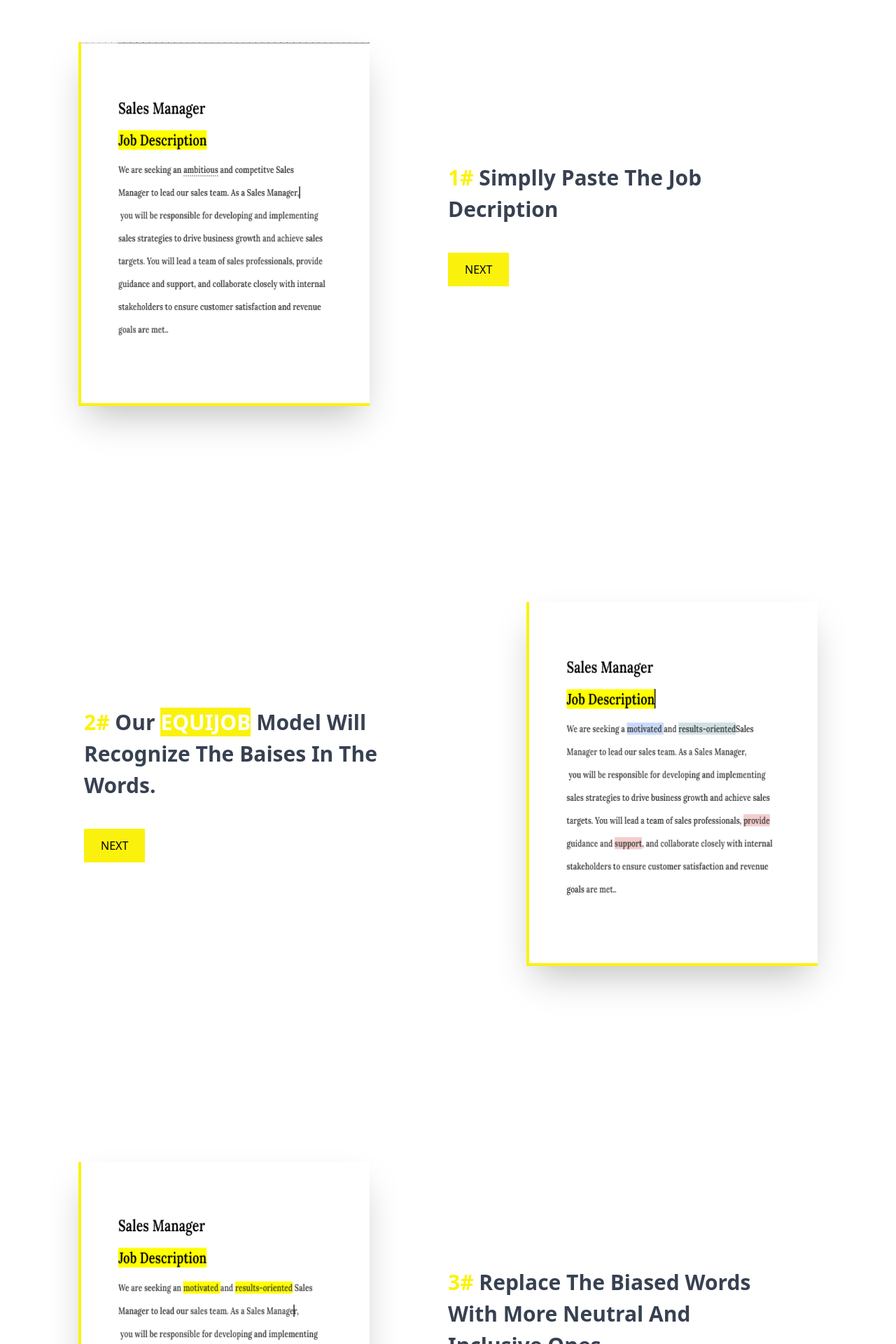
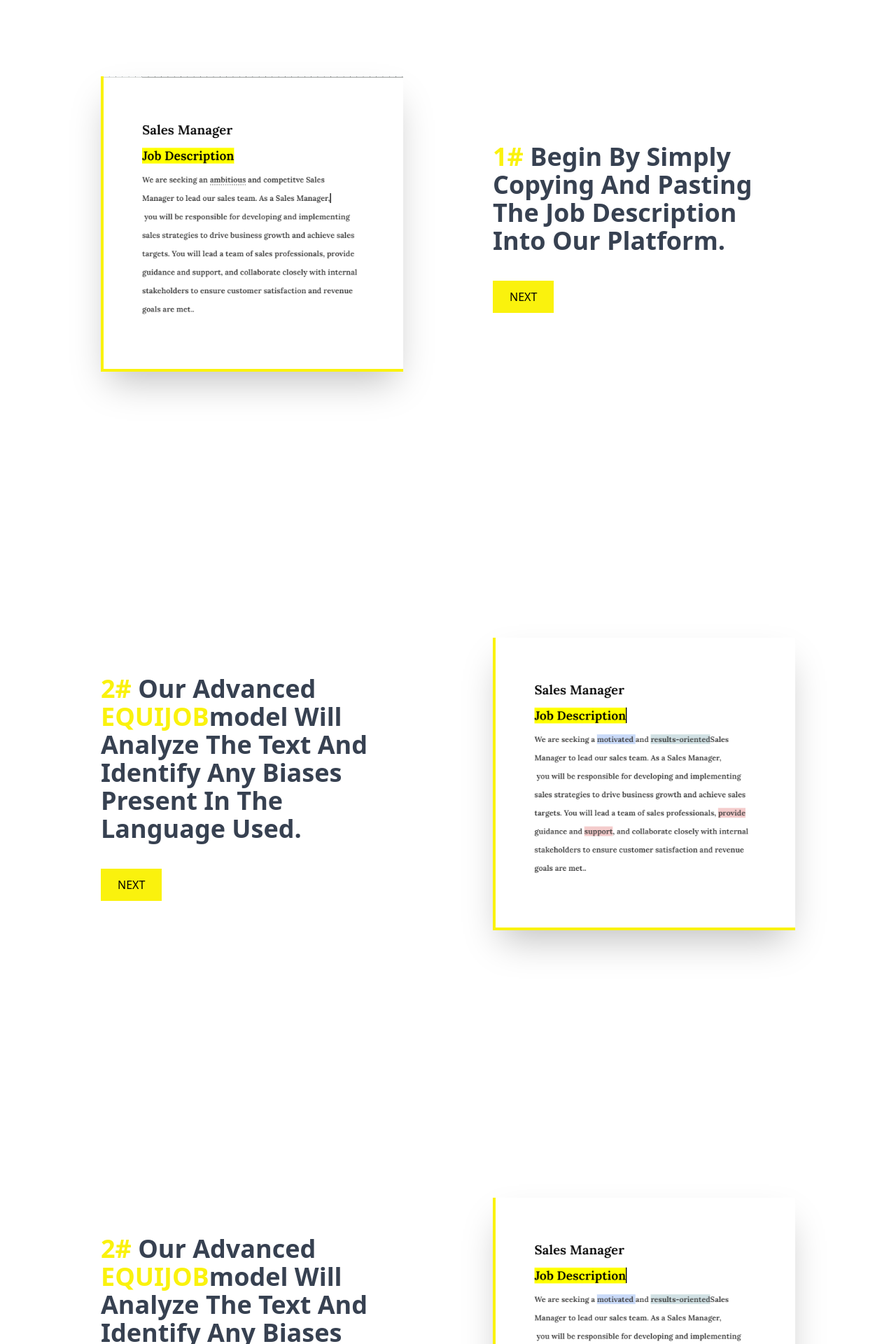
Before and after one commit to ashggan/JobBais, a React (Vite) app: page / in a window 1280 px wide. Shown: the part 880-2800 px from the top of the page at 70% size. Built offline with nearby package versions, Linux system fonts and the light colour scheme.

Commit message:
design update

```diff
--- a/index.html
+++ b/index.html
@@ -1,10 +1,11 @@
-<!doctype html>
+<!DOCTYPE html>
 <html lang="en">
   <head>
     <meta charset="UTF-8" />
     <!-- <link rel="icon" type="image/svg+xml" href="/vite.svg" /> -->
+    <link rel="icon" type="image/png" sizes="16x16" href="/favicon-16x16.png" />
     <meta name="viewport" content="width=device-width, initial-scale=1.0" />
-    <title>EquiJob    </title>
+    <title>EquiJob</title>
   </head>
   <body>
     <div id="root" className="dark"></div>
--- /dev/null
+++ b/src/animation/Reveal.tsx
@@ -0,0 +1,65 @@
+import { motion, useAnimation, useInView } from "framer-motion";
+import { useEffect, useRef } from "react";
+
+interface Props {
+  children: JSX.Element;
+  width?: "fit-content" | "100%";
+}
+
+const Reveal = ({ children, width = "fit-content" }: Props) => {
+  const ref = useRef(null);
+  const isInView = useInView(ref);
+  const mainControls = useAnimation();
+  const slideControls = useAnimation();
+
+  useEffect(() => {
+    if (isInView) {
+      mainControls.start("visible");
+      slideControls.start("visible");
+    }
+  }, [isInView]);
+
+  return (
+    <>
+      <div
+        ref={ref}
+        style={{
+          position: "relative",
+          width: width,
+        }}
+      >
+        <motion.div
+          variants={{
+            hidden: { opacity: 0, x: 75 },
+            visible: { opacity: 1, x: 0 },
+          }}
+          initial="hidden"
+          animate={mainControls}
+          transition={{
+            duration: 0.7,
+            delay: 1,
+          }}
+          className=""
+        >
+          {children}
+        </motion.div>
+        <motion.div
+          variants={{
+            hidden: { left: 0 },
+            visible: { left: "100%" },
+          }}
+          initial="hidden"
+          animate={slideControls}
+          transition={{
+            duration: 0.7,
+            delay: 0.3,
+            ease: "easeInOut",
+          }}
+          className="absolute top-4 bottom-4 left-0 right-0 bg-mainColor z-24"
+        ></motion.div>
+      </div>
+    </>
+  );
+};
+
+export default Reveal;
--- /dev/null
+++ b/src/animation/transition.tsx
@@ -0,0 +1,33 @@
+import { motion } from "framer-motion";
+import { ComponentType } from "react";
+
+const mainVariants = {
+  initial: {
+    height: 0,
+    scaleY: 1,
+  },
+  animate: {
+    height: 10000,
+    scaleY: 0,
+    transition: {
+      height: { duration: 0.3, ease: "easeInOut", when: "beforeChildren" },
+      scaleY: { duration: 0.3, delay: 0.1, ease: "easeInOut" },
+    },
+  },
+};
+
+const Transition = (Component: ComponentType) => {
+  return () => (
+    <>
+      <Component />
+      <motion.div
+        className="fixed top-0 bg-gray-700 right-0 h-screen w-screen z-50 flex justify-center items-center flex-col gap-y-5 transform origin-top"
+        variants={mainVariants}
+        initial="initial"
+        animate="animate"
+      ></motion.div>
+    </>
+  );
+};
+
+export default Transition;
--- a/src/assets/main.css
+++ b/src/assets/main.css
@@ -6,3 +6,9 @@
   overflow-x: hidden;
   position: relative;
 }
+
+.content-cneter {
+  display: flex;
+  align-items: center;
+  justify-content: center;
+}
--- a/src/components/Navbar.tsx
+++ b/src/components/Navbar.tsx
@@ -4,7 +4,7 @@
 const Navbar = () => {
   return (
     <>
-      <nav className="fixed h-[60px] w-full z-50 backdrop-blur-10 shadow-lg">
+      <nav className="fixed h-[60px] w-full z-50  shadow-lg">
         <div className="mx-auto max-w-7xl px-2 sm:px-6 lg:px-8">
           <div className="relative flex h-16 items-center justify-between">
             {/* logo  */}
--- a/src/pages/Chat.tsx
+++ b/src/pages/Chat.tsx
@@ -1,3 +1,5 @@
+import Transition from "../animation/transition";
+
 const Chat = () => {
   return (
     <>
@@ -19,4 +21,4 @@
   );
 };
 
-export default Chat;
+export default Transition(Chat);
--- a/src/pages/Home.tsx
+++ b/src/pages/Home.tsx
@@ -2,122 +2,196 @@
 import step_1 from "../assets/images/step-1.png";
 import step_2 from "../assets/images/step-2.png";
 import step_3 from "../assets/images/step-3.png";
+// import Transition from "../animation/transition"
+import Reveal from "../animation/Reveal";
+
 const Home = () => {
   return (
     <>
       <div className="hero h-screen grid grid-cols-1 md:grid-cols-2">
         <div className="mx-16 flex justify-center items-start gap-y-10 flex-col">
+          <Reveal>
             <h1 className="text-5xl  font-bold text-gray-700">
               <span className="text-mainColor mxr-2 ">EquiJob</span>
               Using AI to Balance Bias in Job Descriptions
             </h1>
+          </Reveal>
+          <Reveal>
             <p className="text-gray-700 font-semibold">
-            an AI tool that can detect and highlight potentially biased language
-            in job descriptions, promoting more inclusive hiring practices.
+              an AI tool that can detect and highlight potentially biased
+              language in job descriptions, promoting more inclusive hiring
+              practices.
             </p>
+          </Reveal>
+
           <div className=" flex gap-x-5">
+            <Reveal>
               <a
                 href="#step-1"
                 className="bg-gray-700 py-3 px-6 text-white  hover:bg-gray-700 hover:text-white transition-all ease-in-out delay-500 duration-700"
               >
                 How it Work
               </a>
+            </Reveal>
+            <Reveal>
               <NavLink
                 to="chat"
                 className="bg-mainColor py-3 px-6 text-gray-700 hover:bg-gray-700 hover:text-white transition-all ease-in-out delay-500 duration-700"
               >
                 Try it now
               </NavLink>
+            </Reveal>
           </div>
         </div>
         <div className="description flex justify-center items-center">
+          <Reveal>
             <video
               src="https://www.youtube.com/watch?v=Kh24kwvrkCA&t=11s"
-            className="w-full h-auto"
+              className="w-full h-full"
               controls
             ></video>
+          </Reveal>
         </div>
       </div>
-      <div
-        id="step-1"
-        className="container h-screen grid grid-cols-1 md:grid-cols-2"
-      >
-        <div className=" flex justify-center items-center  flex-col">
+
+      {/* section 1  */}
+      <div id="step-1" className="h-screen w-full md:p-20 flex justify-center">
+        <div className="  grid md:grid-cols-2  w-full h-full">
+          <div className="container content-cneter">
+            <Reveal>
               <img
                 src={step_1}
-            alt=""
-            className="h-[65vh] w-[65%] shadow-2xl hover:shadow-lg hover:cursor-pointer transition-all ease-in-out duration-500 delay-500 border-l-4 border-mainColor
-            border-b-4  "
+                alt="step 1"
+                className="w-[450px] object-cover border-b-4 border-l-4 border-mainColor shadow-2xl hover:cursor-pointer hover:shadow-xl transition-all ease-in-out delay-500 duration-500"
               />
+            </Reveal>
           </div>
-        <div className=" flex justify-center items-start gap-y-10 flex-col w-[70%] ">
-          <h1 className="text-[30px] capitalize font-bold text-gray-700">
-            <span className="text-mainColor">1#</span> Simplly paste the job
-            decription
+          <div className="container flex justify-center gap-y-12  flex-col ite ">
+            <Reveal>
+              <h1 className="text-2xl md:text-4xl capitalize font-bold text-gray-700">
+                <span className="text-mainColor">1#</span> Begin by simply
+                copying and pasting the job description into our platform.
               </h1>
+            </Reveal>
+
+            <Reveal>
               <a
                 href="#step-2"
                 className="bg-mainColor py-3 px-6 text-black hover:bg-gray-700 hover:text-white transition-all ease-in-out delay-500 duration-700"
               >
                 NEXT
               </a>
+            </Reveal>
+          </div>
         </div>
       </div>
 
-      <div
-        id="step-2"
-        className="container h-screen grid grid-cols-1 md:grid-cols-2 items-center"
-      >
-        <div className="flex justify-center items-start gap-y-10 flex-col w-[70%] ml-[120px]">
-          <h1 className="text-[30px] capitalize font-bold text-gray-700">
-            <span className="text-mainColor">2#</span> Our{" "}
-            <span className="bg-mainColor text-white">EQUIJOB</span> model will
-            recognize the baises in the words.
+      {/* section 2  */}
+      <div id="step-2" className="h-screen w-full p-20 flex justify-center">
+        <div className="  grid md:grid-cols-2  w-full h-full">
+          <div className="container flex justify-center gap-y-12  flex-col ite ">
+            <Reveal>
+              <h1 className="text-2xl md:text-4xl capitalize font-bold text-gray-700">
+                <span className="text-mainColor">2# </span> Our advanced{" "}
+                <span className="text-mainColor">EQUIJOB</span>
+                model will analyze the text and identify any biases present in
+                the language used.
               </h1>
+            </Reveal>
+
+            <Reveal>
               <a
                 href="#step-3"
                 className="bg-mainColor py-3 px-6 text-black hover:bg-gray-700 hover:text-white transition-all ease-in-out delay-500 duration-700"
               >
                 NEXT
               </a>
+            </Reveal>
           </div>
-        <div className=" flex justify-center items-center  flex-col">
+          <div className="container content-cneter">
+            <Reveal>
               <img
                 src={step_2}
-            alt=""
-            className="h-[65vh] w-[65%] shadow-2xl hover:shadow-lg hover:cursor-pointer transition-all ease-in-out duration-500 delay-500 border-l-4 border-mainColor
-            border-b-4  "
+                alt="step 1"
+                className="w-[450px] object-cover border-b-4 border-l-4 border-mainColor shadow-2xl hover:cursor-pointer hover:shadow-xl transition-all ease-in-out delay-500 duration-500"
               />
+            </Reveal>
+          </div>
         </div>
       </div>
 
-      <div
-        id="step-3"
-        className="container h-screen grid grid-cols-1 md:grid-cols-2"
+      {/* section 2  */}
+      <div id="step-3" className="h-screen w-full md:p-20 flex justify-center">
+        <div className="  grid md:grid-cols-2  w-full h-full">
+          <div className="container flex justify-center gap-y-12  flex-col ite ">
+            <Reveal>
+              <h1 className="text-2xl md:text-4xl capitalize font-bold text-gray-700">
+                <span className="text-mainColor">2# </span> Our advanced{" "}
+                <span className="text-mainColor">EQUIJOB</span>
+                model will analyze the text and identify any biases present in
+                the language used.
+              </h1>
+            </Reveal>
+
+            <Reveal>
+              <a
+                href="#step-3"
+                className="bg-mainColor py-3 px-6 text-black hover:bg-gray-700 hover:text-white transition-all ease-in-out delay-500 duration-700"
               >
-        <div className=" flex justify-center items-center  flex-col">
+                NEXT
+              </a>
+            </Reveal>
+          </div>
+          <div className="container content-cneter">
+            <Reveal>
+              <img
+                src={step_2}
+                alt="step 1"
+                className="w-[450px] object-cover border-b-4 border-l-4 border-mainColor shadow-2xl hover:cursor-pointer hover:shadow-xl transition-all ease-in-out delay-500 duration-500"
+              />
+            </Reveal>
+          </div>
+        </div>
+      </div>
+
+      {/* section 3  */}
+      <div id="step-3" className="h-screen w-full md:p-20 flex justify-center">
+        <div className="  grid md:grid-cols-2  w-full h-full">
+          <div className="container content-cneter">
+            <Reveal>
               <img
                 src={step_3}
-            alt=""
-            className="h-[65vh] w-[65%] shadow-2xl hover:shadow-lg hover:cursor-pointer transition-all ease-in-out duration-500 delay-500 border-l-4 border-mainColor
-            border-b-4  "
+                alt="step 1"
+                className="w-[450px] object-cover border-b-4 border-l-4 border-mainColor shadow-2xl hover:cursor-pointer hover:shadow-xl transition-all ease-in-out delay-500 duration-500"
               />
+            </Reveal>
           </div>
-        <div className=" flex justify-center items-start gap-y-10 flex-col w-[70%] ">
-          <h1 className="text-[30px] capitalize font-bold text-gray-700">
-            <span className="text-mainColor">3#</span> Replace the biased words
-            with more neutral and inclusive ones.
+          <div className="container flex justify-center gap-y-12  flex-col ite ">
+            <Reveal>
+              <h1 className="text-2xl md:text-4xl capitalize font-bold text-gray-700">
+                <span className="text-mainColor">3#</span> Once the biases are
+                recognized, our platform suggests alternative, more neutral, and
+                inclusive words to replace the biased ones.
               </h1>
+            </Reveal>
+
+            <Reveal>
               <NavLink
-            to="chat"
-            className="bg-mainColor py-3 px-6 text-black hover:bg-black hover:text-white transition-all ease-in-out delay-500 duration-700"
+                to="/chat"
+                className="bg-mainColor py-3 px-6 text-black hover:bg-gray-700 hover:text-white transition-all ease-in-out delay-500 duration-700 uppercase"
               >
-            Try it now
+                trt it
               </NavLink>
+            </Reveal>
           </div>
         </div>
+      </div>
+
+      <footer className="container content-center capitalize py-10 text-center border-t-2 ">
+        © 2023 <span className="font-bold"> Omdena</span> . All rights reserved
+      </footer>
     </>
   );
 };
-
+// Transition
 export default Home;
--- a/tailwind.config.js
+++ b/tailwind.config.js
@@ -7,6 +7,10 @@
       colors: {
         mainColor: "#faf20d",
       },
+      container: {
+        center: true,
+        padding: "4rem",
+      },
     },
   },
   plugins: [],
```
Also changed, not shown: favicon-16x16.png (added), 1 other file (tests, documents, lock files or other folders). Lines whose indentation alone changed are shown as unchanged.
